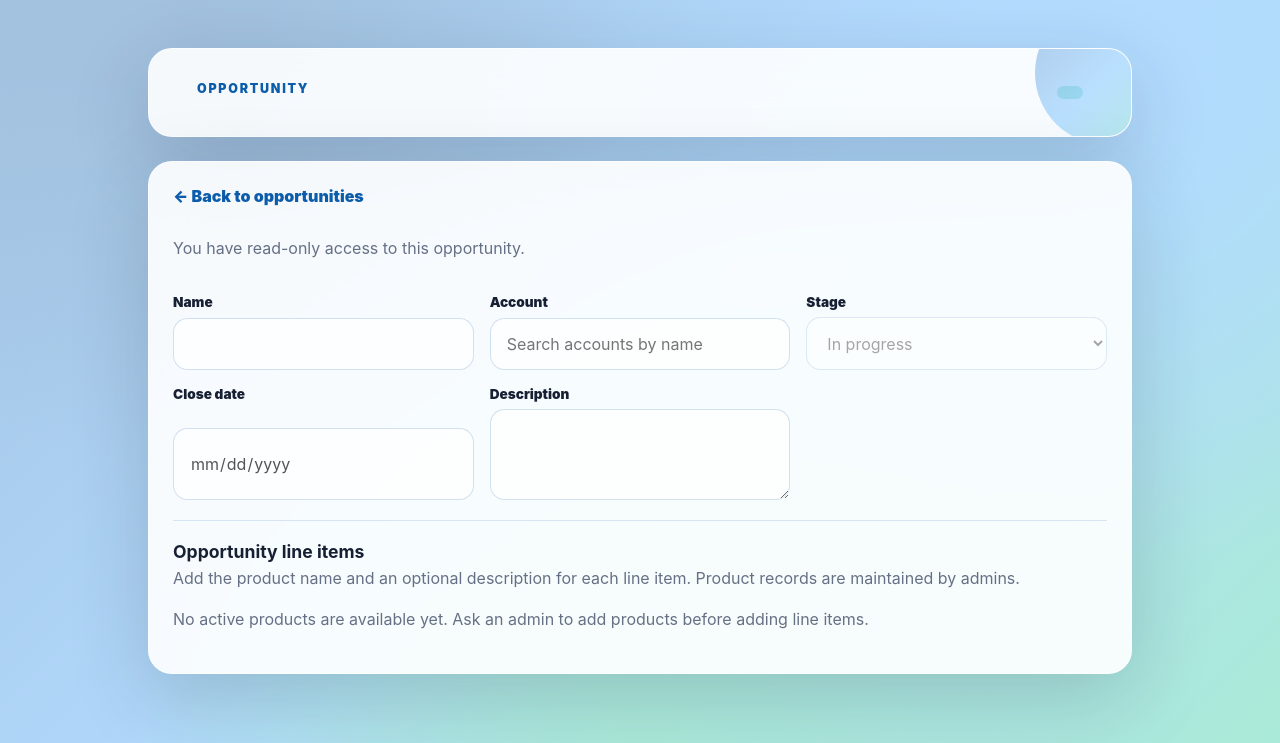
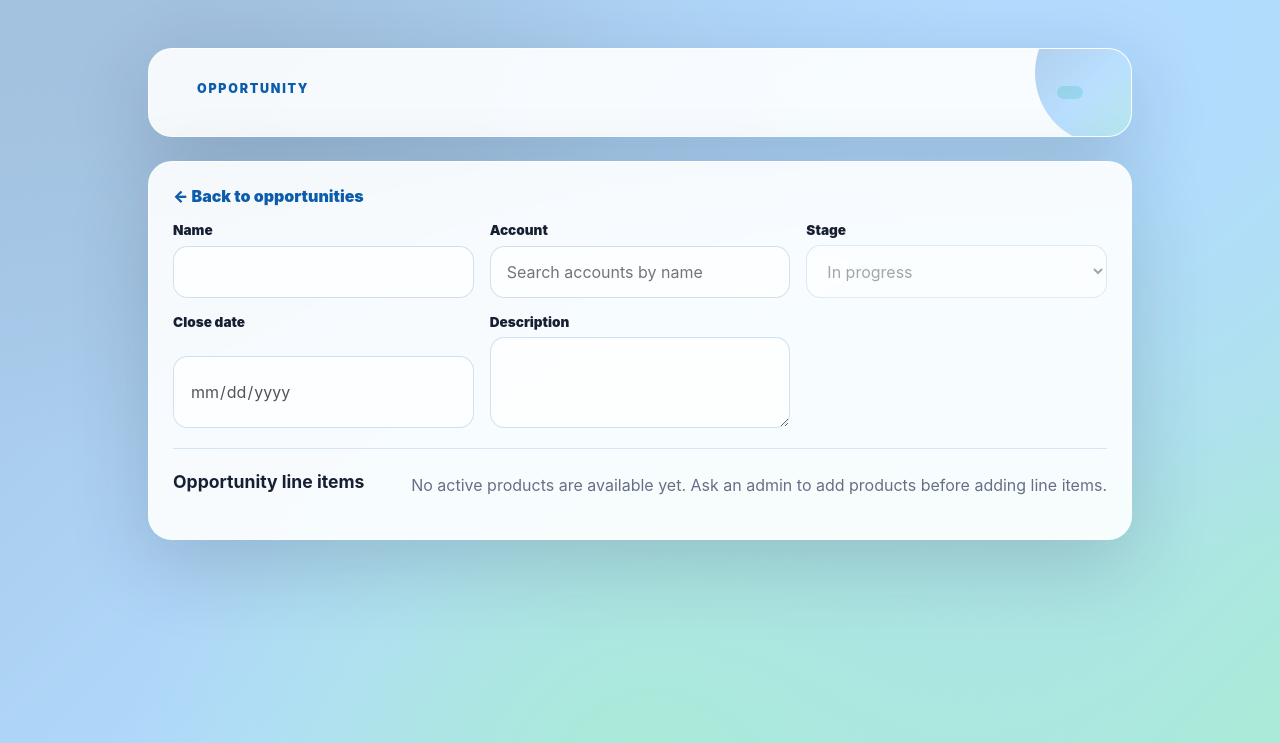
Before and after one commit to ddh73/forceSales, a Django app: template crm/templates/crm/opportunity_detail.html in a window 1280 px wide. Shown: the part 57-800 px from the top of the page. Run offline with Django 5.2, Linux system fonts and the light colour scheme; the template is opened without the code that fills it: values that come from a table or form of the project are taken from there, others are empty.

Commit message:
Remove opportunity detail helper text

```diff
--- a/crm/forms.py
+++ b/crm/forms.py
@@ -137,8 +137,6 @@ class OpportunityLineItemForm(forms.ModelForm):
         super().__init__(*args, **kwargs)
         self.fields["product"].queryset = Product.objects.filter(active=True).order_by("name")
         self.fields["product"].label = "Product name"
-        self.fields["product"].help_text = "Choose the product for this opportunity."
-        self.fields["description"].help_text = "Optional notes for this opportunity product."
 
 
 OpportunityLineItemFormSet = forms.inlineformset_factory(
--- a/crm/templates/crm/opportunity_detail.html
+++ b/crm/templates/crm/opportunity_detail.html
@@ -17,7 +17,6 @@
     </div>
 
     <form method="post" novalidate>
-        {% if not can_edit_opportunity %}<p class="edit-hint">You have read-only access to this opportunity.</p>{% endif %}
         {% csrf_token %}
         <div class="record-form">
             {% for field in form %}
@@ -37,7 +36,6 @@
         <div class="subsection-heading">
             <div>
                 <h2>Opportunity line items</h2>
-                <p>Add the product name and an optional description for each line item. Product records are maintained by admins.</p>
             </div>
             {% if not has_products %}<p class="edit-hint">No active products are available yet. Ask an admin to add products before adding line items.</p>{% endif %}
         </div>
--- a/crm/tests.py
+++ b/crm/tests.py
@@ -448,6 +448,9 @@ class OpportunityViewTests(TestCase):
         self.assertNotContains(response, "$5000.00")
         self.assertNotContains(response, "Manage products")
         self.assertNotContains(response, "Create a product first")
+        self.assertNotContains(response, "Add the product name and an optional description")
+        self.assertNotContains(response, "Choose the product for this opportunity.")
+        self.assertNotContains(response, "Optional notes for this opportunity product.")
 
         update_response = self.client.post(
             self.opportunity.get_absolute_url(),
```
